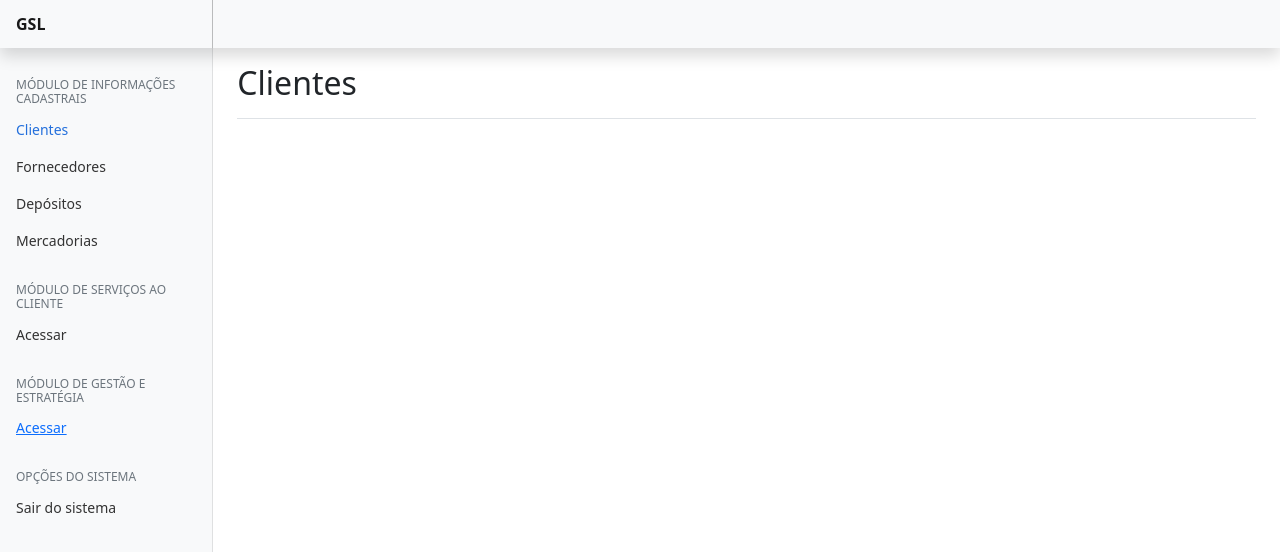
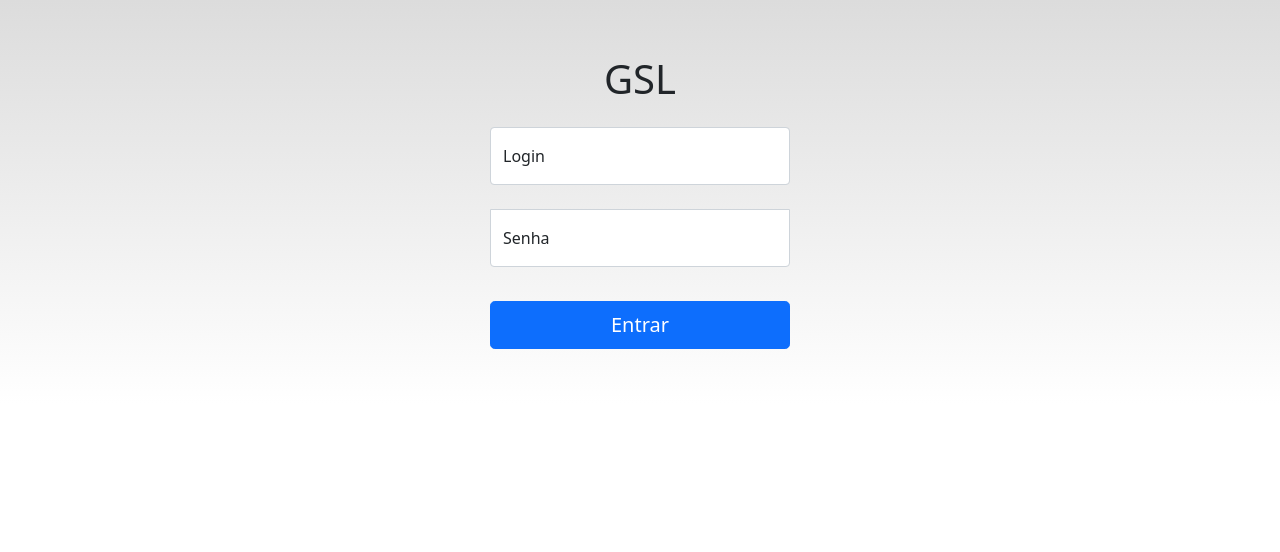
Before and after one commit to AlexNolaco/GSL-Front-End, an Angular app: page / in a window 1280 px wide. Shown: the top 552 px of the page. Built offline with nearby package versions, Linux system fonts and the light colour scheme.

Commit message:
controle de login

```diff
--- a/src/app/app.component.html
+++ b/src/app/app.component.html
@@ -1,4 +1,4 @@
-<div *ngIf="getLogged(); then notlogged else logged"></div>
+<div *ngIf="getLogged(); then logged else notlogged"></div>
 <ng-template #logged>
  <app-content></app-content>
 </ng-template>
--- a/src/app/app.module.ts
+++ b/src/app/app.module.ts
@@ -4,7 +4,7 @@ import { BrowserModule } from '@angular/platform-browser';
 import { AppRoutingModule } from './app-routing.module';
 import { AppComponent } from './app.component';
 import { LoginComponent } from './pages/login/login.component';
-
+import { HttpClientModule, HttpClient } from '@angular/common/http';
 import { ContentComponent } from './layouts/content/content.component';
 
 @NgModule({
@@ -16,7 +16,8 @@ import { ContentComponent } from './layouts/content/content.component';
   ],
   imports: [
     BrowserModule,
-    AppRoutingModule
+    AppRoutingModule,
+    HttpClientModule,
   ],
   providers: [],
   bootstrap: [AppComponent]
--- a/src/app/layouts/content/content.component.html
+++ b/src/app/layouts/content/content.component.html
@@ -47,15 +47,22 @@
   <div class="row">
     <nav id="sidebarMenu" class="col-md-3 col-lg-2 d-md-block bg-light sidebar collapse">
       <div class="position-sticky pt-3">
-        <h6 class="sidebar-heading d-flex justify-content-between align-items-center px-3 mt-4 mb-1 text-muted">
-          <span>MÓDULO DE INFORMAÇÕES CADASTRAIS</span>
-          <a class="link-secondary" href="#" aria-label="Add a new report">
-            <span data-feather="plus-circle"></span>
-          </a>
-        </h6>
+
         <ul class="nav flex-column">
           <li class="nav-item">
-            <a class="nav-link active" aria-current="page" href="#">
+            <a class="nav-link " aria-current="page" href="#">
+              <span data-feather="home"></span>
+              Perfis
+            </a>
+          </li>
+          <li class="nav-item">
+            <a class="nav-link " aria-current="page" href="#">
+              <span data-feather="home"></span>
+              Usuários
+            </a>
+          </li>
+          <li class="nav-item">
+            <a class="nav-link " aria-current="page" href="#">
               <span data-feather="home"></span>
               Clientes
             </a>
@@ -78,53 +85,17 @@
               Mercadorias
             </a>
           </li>
-        </ul>
-
-        <h6 class="sidebar-heading d-flex justify-content-between align-items-center px-3 mt-4 mb-1 text-muted">
-          <span>MÓDULO DE SERVIÇOS AO CLIENTE</span>
-          <a class="link-secondary" href="#" aria-label="Add a new report">
-            <span data-feather="plus-circle"></span>
-          </a>
-        </h6>
-        <ul class="nav flex-column mb-2">
-          <li class="nav-item">
-            <a class="nav-link" href="#">
-              <span data-feather="file-text"></span>
-              Acessar
-            </a>
-          </li>
-        </ul>
-
-        <h6 class="sidebar-heading d-flex justify-content-between align-items-center px-3 mt-4 mb-1 text-muted">
-          <span>MÓDULO DE GESTÃO E ESTRATÉGIA</span>
-          <a class="link-secondary" href="#" aria-label="Add a new report">
-            <span data-feather="plus-circle"></span>
-          </a>
-        </h6>
-        <ul class="nav flex-column mb-2">
-          <li class="nav-item">
-            <a class="nav-link" href="#">
-              <span data-feather="file-text"></span>
-              <a  target="_blank" href="https://gsl-jira.atlassian.net/jira/software/projects/GSL/boards/1">Acessar</a>
-            </a>
-          </li>
-        </ul>
-
-
-        <h6 class="sidebar-heading d-flex justify-content-between align-items-center px-3 mt-4 mb-1 text-muted">
-          <span>OPÇÕES DO SISTEMA</span>
-          <a class="link-secondary" href="#" aria-label="Add a new report">
-            <span data-feather="plus-circle"></span>
-          </a>
-        </h6>
-        <ul class="nav flex-column mb-2">
-          <li class="nav-item">
+          <li (click)="remove()" class="nav-item">
             <a class="nav-link" href="#">
               <span data-feather="file-text"></span>
               Sair do sistema
             </a>
           </li>
         </ul>
+
+
+
+
       </div>
     </nav>
 
--- a/src/app/layouts/content/content.component.ts
+++ b/src/app/layouts/content/content.component.ts
@@ -10,6 +10,9 @@ export class ContentComponent implements OnInit {
   constructor() { }
   aberto = false;
   ngOnInit(): void {
+  }
+  remove() {
+    localStorage.clear();
   }
   mostraMenu() {
     var a = document.getElementById("sidebarMenu");
--- a/src/app/pages/login/login.component.html
+++ b/src/app/pages/login/login.component.html
@@ -1,16 +1,16 @@
 
 <body class="text-center">
   <main class="form-signin">
-    <img class="mb-4" src="../assets/logo.png" alt="" width="150" height="40">
-    <h6 class="h6 mb-4 fw-normal">Sistema de gestão de serviços de logística</h6>
+
+    <h1 class="mb-4 fw-normal">GSL</h1>
     <div class="form-floating">
           <input type="text" class="form-control" id="floatingInput" placeholder="name@example.com">
-          <label for="floatingInput">Nome de usuário</label>
+          <label for="floatingInput">Login</label>
     </div><br>
     <div class="form-floating">
       <input type="password" class="form-control" id="floatingPassword" placeholder="Password">
       <label for="floatingPassword">Senha</label>
     </div><br>
-   <button style="cursor:pointer" class="w-100 btn btn-lg btn-primary" type="submit">Entrar</button>
+   <button (click)="logar()" style="cursor:pointer" class="w-100 btn btn-lg btn-primary" type="submit">Entrar</button>
   </main>
 </body>
--- a/src/app/pages/login/login.component.ts
+++ b/src/app/pages/login/login.component.ts
@@ -11,5 +11,12 @@ export class LoginComponent implements OnInit {
 
   ngOnInit(): void {
   }
+  logar(){
+
+    localStorage.setItem('accessToken', '123');
+    let name = localStorage.getItem('name');
+    //localStorage.removeItem('name');
+    //localStorage.clear();
+  }
 
 }
--- a/src/app/services/user.service.ts
+++ b/src/app/services/user.service.ts
@@ -1,5 +1,6 @@
 import { Injectable } from '@angular/core';
 import { Router } from '@angular/router';
+import { HttpClient } from '@angular/common/http';
 
 @Injectable({
     providedIn: 'root',
@@ -7,10 +8,17 @@ import { Router } from '@angular/router';
 
 export class UserService {
     private isLogged = false;
-    constructor(private router: Router) {
+    constructor(private router: Router, private http: HttpClient) {
+    }
+    public IsUserLogged () {
+      let token = localStorage.getItem('accessToken');
+      console.log('verificando token')
+      console.log(token!= null)
+      return token != null;
     }
 
-    public IsUserLogged() {
-        return this.isLogged;
+    public Login() {
+      const api = "http://localhost:61374";
+      return this.http.get(`${api}/Login`);
     }
 }
```
